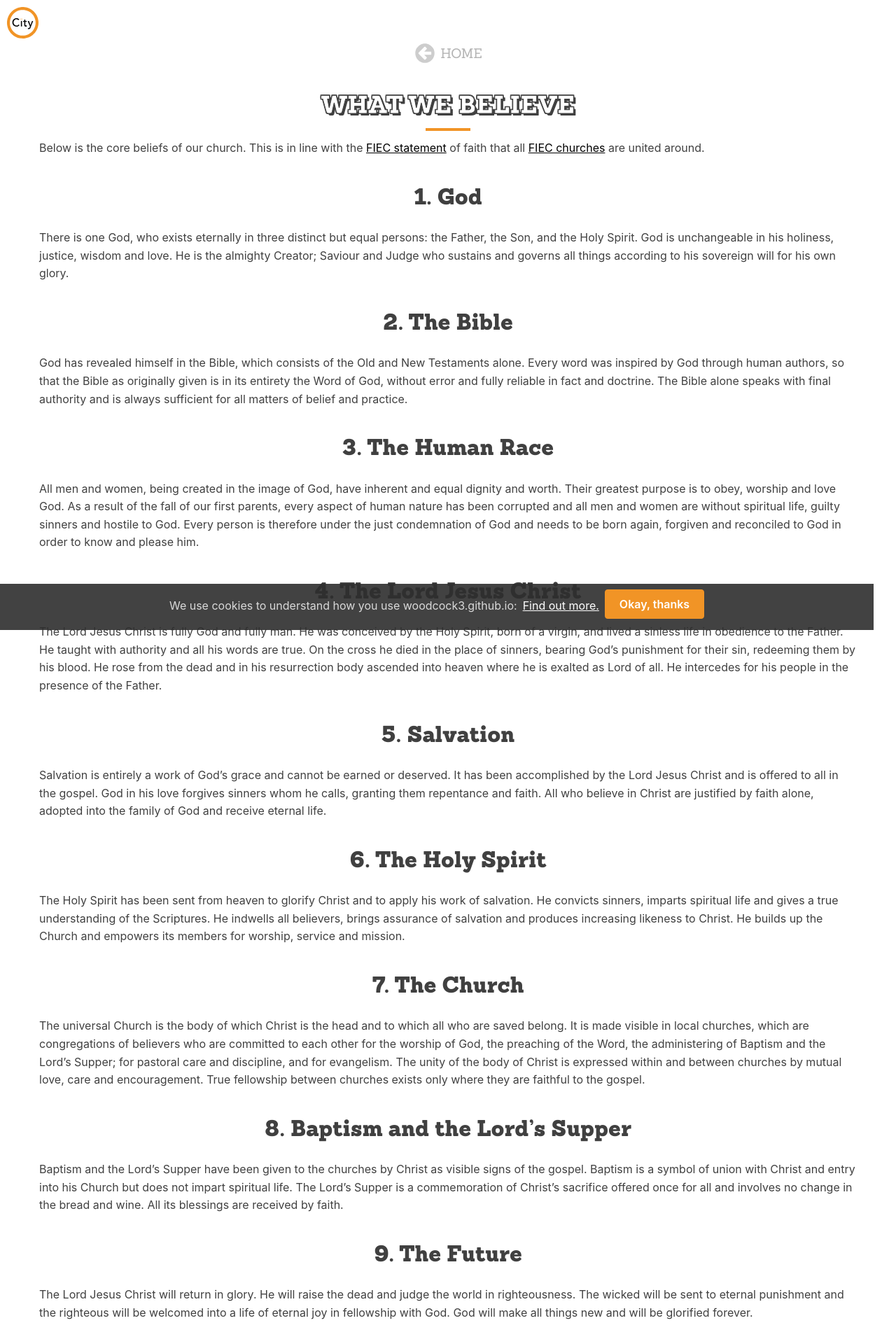
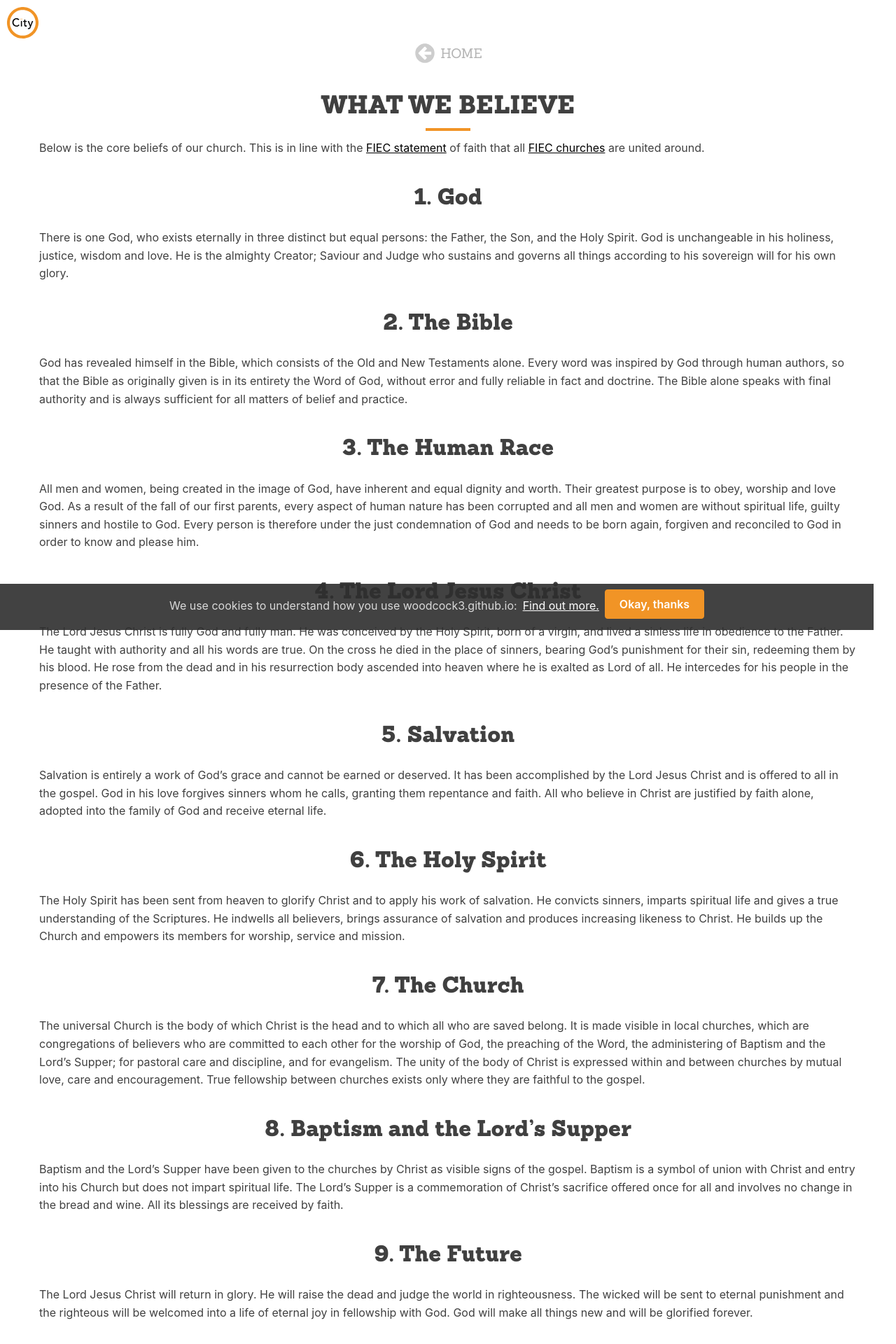
Before and after one commit to woodcox/city-jekyll, a Jekyll site: the page built from pages/we-believe.md, in a window 1280 px wide. Shown: the top 1920 px of the page at 70% size. Built offline with Jekyll 4.4.1, drawn with Linux system fonts in a browser that asks for light colours.

Commit message:
Update _cards.scss

```diff
--- a/_sass/components/_cards.scss
+++ b/_sass/components/_cards.scss
@@ -241,19 +241,3 @@ $card-font-color: white;
     @extend .card-image.span;
   }
 }
-
-.text-outline {
-  text-shadow:
-    3px  3px 0 $font-color,
-    -1px -1px 0 $font-color,
-    1px -1px 0 $font-color,
-    -1px  1px 0 $font-color,
-    1px  1px 0 $font-color;
-}
-
-@supports (-webkit-text-stroke: 1px $font-color) {
-  .text-outline {
-    -webkit-text-stroke: 1px $font-color;
-    -webkit-text-fill-color: white;
-  }
-}
```
